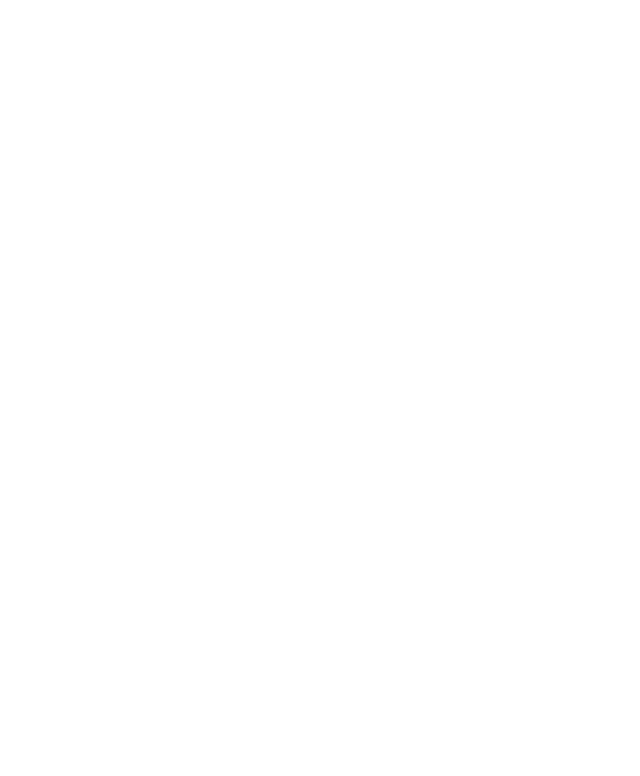
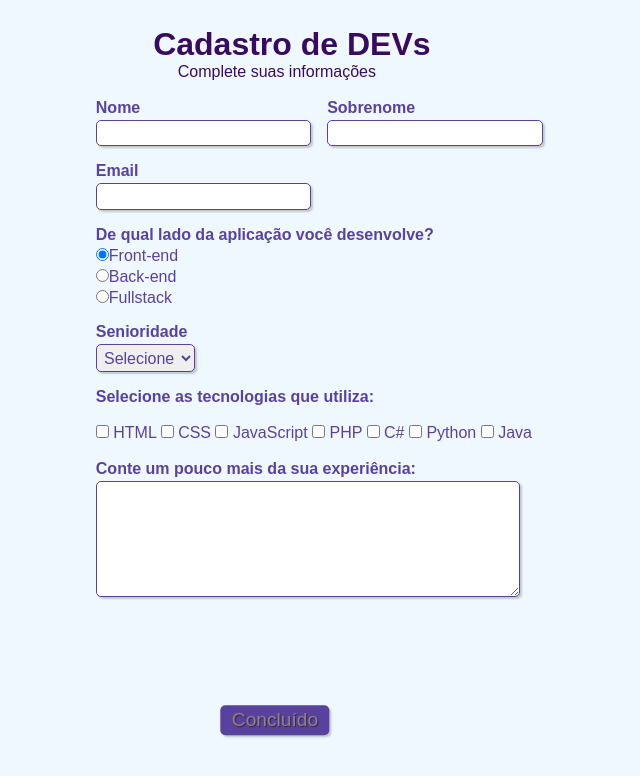
Before and after one commit to PedroZef/LANDING-PAGE, a plain HTML site: page projeto_html/index.html in a window 1280 px wide. Shown: the whole page, without its empty margins (365-1005 px from the left). Drawn offline with Linux system fonts and the light colour scheme.

Commit message:
Página de Formulário com HTML e CSS

```diff
--- a/projeto_html/index.html
+++ b/projeto_html/index.html
@@ -1,12 +1,145 @@
 <!DOCTYPE html>
 <html lang="en">
-<head>
-  <meta charset="UTF-8">
-  <meta http-equiv="X-UA-Compatible" content="IE=edge">
-  <meta name="viewport" content="width=device-width, initial-scale=1.0">
-  <title>Document</title>
-</head>
-<body>
+  <head>
+    <meta charset="UTF-8" />
+    <meta http-equiv="X-UA-Compatible" content="IE=edge" />
+    <meta name="viewport" content="width=device-width, initial-scale=1.0" />
+    <!-- CSS -->
+    <link rel="stylesheet" type="text/css" href="style.css" media="screen" />
+    <!-- Título da página (aparece na aba) -->
+    <title>Cadastro</title>
+  </head>
+  <body>
+    <!-- Cabeçalho com título e subtítulo (ambos com css de id "titulo") -->
+    <div>
+      <h1 id="titulo">Cadastro de DEVs</h1>
+      <p id="subtitulo">Complete suas informações</p>
+      <br />
+    </div>
+    <!-- Início do formulário -->
+    <form>
+      <fieldset class="grupo">
+        <!-- Campo do nome com legenda "nome" e css de classe "campo" -->
+        <div class="campo">
+          <label for="nome"><strong>Nome</strong></label>
+          <input type="text" name="nome" id="nome" required />
+        </div>
 
-</body>
+        <!-- Campo do sobrenome com legenda "sobrenome" e css de classe "campo" -->
+        <div class="campo">
+          <label for="sobrenome"><strong>Sobrenome</strong></label>
+          <input type="text" name="sobrenome" id="sobrenome" required />
+        </div>
+      </fieldset>
+
+      <!-- Campo de email com-->
+      <div class="campo">
+        <label for="email"><strong>Email</strong></label>
+        <input type="email" name="email" id="email" required />
+      </div>
+
+      <!-- Campo de desenvolvimento web com 3 opções de botões selecionáveis (radio button) e css de classe "campo" -->
+      <div class="campo">
+        <label
+          ><strong>De qual lado da aplicação você desenvolve?</strong></label
+        >
+        <label>
+          <input type="radio" name="devweb" value="frontend" checked />Front-end
+        </label>
+        <label>
+          <input type="radio" name="devweb" value="backend" />Back-end
+        </label>
+        <label>
+          <input type="radio" name="devweb" value="fullstack" />Fullstack
+        </label>
+      </div>
+
+      <!-- Campo de senioridade com 3 opções para escolha (select option) e css de classe "campo" -->
+      <div class="campo">
+        <label for="senioridade"><strong>Senioridade</strong></label>
+        <select id="senioridade" required>
+          <option selected disabled value="">Selecione</option>
+          <option>Júnior</option>
+          <option>Pleno</option>
+          <option>Sênior</option>
+        </select>
+      </div>
+
+      <fieldset class="grupo">
+        <!-- Campo de tecnologias para escolha de 1 ou mais opções para marcar (checkbox) e css de classe "campo" -->
+        <div id="check">
+          <label><strong>Selecione as tecnologias que utiliza:</strong></label
+          ><br /><br />
+          <input
+            type="checkbox"
+            id="tecnologia1"
+            name="tecnologia1"
+            value="HTML"
+          />
+          <label for="tecnologia1"> HTML</label>
+          <input
+            type="checkbox"
+            id="tecnologia2"
+            name="tecnologia2"
+            value="CSS"
+          />
+          <label for="tecnologia2"> CSS</label>
+          <input
+            type="checkbox"
+            id="tecnologia3"
+            name="tecnologia3"
+            value="JavaScript"
+          />
+          <label for="tecnologia3"> JavaScript</label>
+          <input
+            type="checkbox"
+            id="tecnologia4"
+            name="tecnologia4"
+            value="PHP"
+          />
+          <label for="tecnologia4"> PHP</label>
+          <input
+            type="checkbox"
+            id="tecnologia5"
+            name="tecnologia5"
+            value="C#"
+          />
+          <label for="tecnologia5"> C#</label>
+          <input
+            type="checkbox"
+            id="tecnologia6"
+            name="tecnologia6"
+            value="Python"
+          />
+          <label for="tecnologia6"> Python</label>
+          <input
+            type="checkbox"
+            id="tecnologia7"
+            name="tecnologia7"
+            value="Java"
+          />
+          <label for="tecnologia7"> Java</label>
+        </div>
+      </fieldset>
+
+      <!-- Caixa de texto -->
+      <div class="campo">
+        <br />
+        <label for="experiencia"
+          ><strong>Conte um pouco mais da sua experiência: </strong></label
+        >
+        <textarea
+          rows="6"
+          style="width: 26em"
+          id="experiencia"
+          name="experiencia"
+        ></textarea>
+      </div>
+
+      <!-- Botão para enviar o formulário -->
+      <button class="botao" type="submit" onsubmit="">Concluído</button>
+    </form>
+
+
+  </body>
 </html>
--- /dev/null
+++ b/projeto_html/style.css
@@ -0,0 +1,132 @@
+/* Todos os elementos da página */
+* {
+  margin: 0;
+  padding: 0;
+}
+
+/* Elementos com o ID "titulo" */
+#titulo {
+  font-family: sans-serif;
+  color: #380B61;
+  margin-left: 7%;
+}
+
+/* Elementos com o ID "subtitulo" */
+#subtitulo {
+  font-family: sans-serif;
+  color: #380B61;
+  margin-left: 10%;
+}
+
+#check {
+  display: inline-block;
+}
+
+/* Elementos de tag <fieldset>*/
+fieldset {
+  border: 0;
+}
+
+/* Elemento de tag <body> */
+body {
+  background-color: #F0F8FF;
+  font-family: sans-serif;
+  font-size: 1em;
+  color: #59429d;
+  margin-left: 36%;
+  margin-top: 2%;
+  justify-content: center;
+}
+
+/* Elementos de tags <body>, <input>, <Select>, <textarea> e <button> */
+input,
+select,
+textarea,
+button {
+  font-family: sans-serif;
+  font-size: 1em;
+  color: #59429d;
+  border-radius: 5px;
+}
+
+/* Elementos de classe "grupo" nos estados das pseudoclasses "before" e "after" */
+.grupo:before,
+.grupo:after {
+  display: table;
+}
+
+/* Elementos de classe "grupo" no estado da pseudoclasse "after" */
+.grupo:after {
+  clear: both;
+}
+
+/* Elementos de classe "campo" */
+.campo {
+  margin-bottom: 1em;
+}
+
+/* Elementos de classe "campo" de tag <label> */
+.campo label {
+  margin-bottom: 0.2em;
+  color: #59429d;
+  display: block;
+}
+
+/* Elementos de classe "campo" ou "grupo" de tag <fieldset> */
+fieldset.grupo .campo {
+  float: left;
+  margin-right: 1em;
+}
+
+/* Elementos de classe "campo" das tags <input> com atributo text e email, da tag <select> e da tag <textarea>*/
+.campo input[type="text"],
+.campo input[type="email"],
+.campo select,
+.campo textarea {
+  padding: 0.2em;
+  border: 1px solid #59429d;
+  box-shadow: 2px 2px 2px rgba(0, 0, 0, 0.2);
+  display: block;
+}
+
+/* Elementos de classe "campo" de tag <select> e <option>*/
+.campo select option {
+  padding-right: 1em;
+}
+
+/* Elemento de classe "campo" com tag <input>, <select> e <textarea> tocas com estado da pseudoclasse "focus"*/
+.campo input:focus,
+.campo select:focus,
+.campo textarea:focus {
+  background: #8d8dbe;
+}
+
+/* Elemento de classe "botao" */
+.botao {
+  font-size: 1.2em;
+  background: #59429d;
+  border: 0;
+  margin-bottom: 1em;
+  color: #968181;
+  padding: 0.2em 0.6em;
+  box-shadow: 2px 2px 2px rgba(0, 0, 0, 0.2);
+  text-shadow: 1px 1px 1px rgba(0, 0, 0, 0.5);
+  position: absolute;
+  top: 90%;
+  left: 50%;
+  margin-right: -50%;
+  transform: translate(-50%, -50%)
+}
+
+/* Elemento de classe "botao" com o estado da pseudoclasse "hover" */
+.botao:hover {
+  background: #4ab494;
+  box-shadow: inset 2px 2px 2px rgba(0, 0, 0, 0.2);
+  text-shadow: none;
+}
+
+/* Elementos de classe botão e de tag <select> */
+.botao,
+select {
+  cursor: pointer;
+}
```
